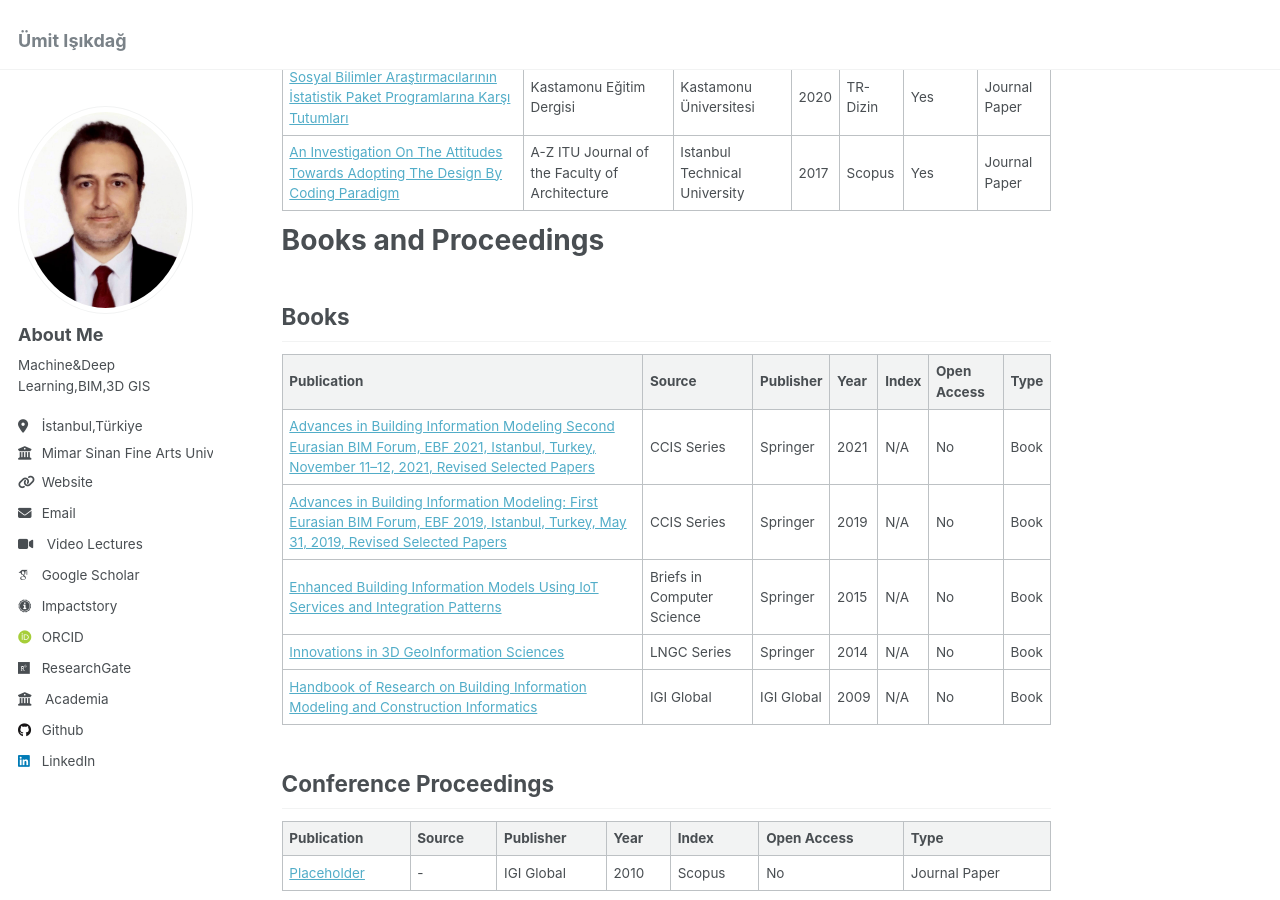
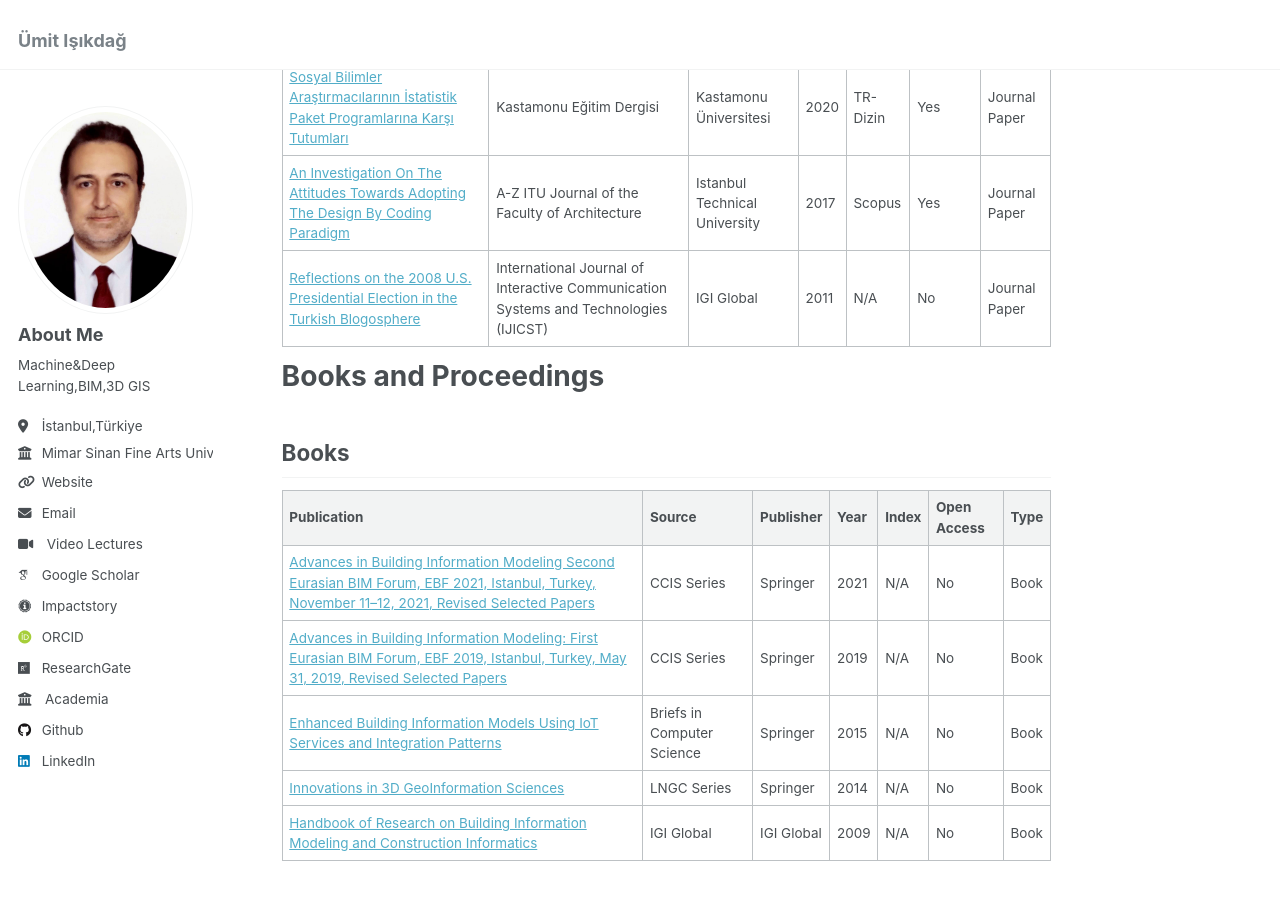
Before and after one commit to isikdag/isikdag.github.io, a Jekyll site: the page built from _pages/about.md, in a window 1280 px wide and 900 px high, scrolled down 5791 px. Built offline with Jekyll 4.4.1, drawn with Linux system fonts in a browser that asks for light colours; some web fonts are replaced.

Commit message:
Update about.md

```diff
--- a/_pages/about.md
+++ b/_pages/about.md
@@ -153,7 +153,7 @@ Papers involving surveys and qualitative social dimensions are listed here.
 | ------------------------------------------------------------------| ---------------------------------- |----------|-------|-------|-----------|--------|
 |[Sosyal Bilimler Araştırmacılarının İstatistik Paket Programlarına Karşı Tutumları](https://dergipark.org.tr/tr/pub/kefdergi/issue/53175/697099)|Kastamonu Eğitim Dergisi|Kastamonu Üniversitesi|2020|TR-Dizin|Yes|Journal Paper|
 |[An Investigation On The Attitudes Towards Adopting The Design By Coding Paradigm](https://www.az.itu.edu.tr/index.php/jfa/article/view/231)|A-Z ITU Journal of the Faculty of Architecture|Istanbul Technical University|2017|Scopus|Yes|Journal Paper|
-
+|[Reflections on the 2008 U.S. Presidential Election in the Turkish Blogosphere](https://www.igi-global.com/article/reflections-2008-presidential-election-turkish/58557)|International Journal of Interactive Communication Systems and Technologies (IJICST)|IGI Global|2011|N/A|No|Journal Paper|
 
 Books and Proceedings
 ======
```
